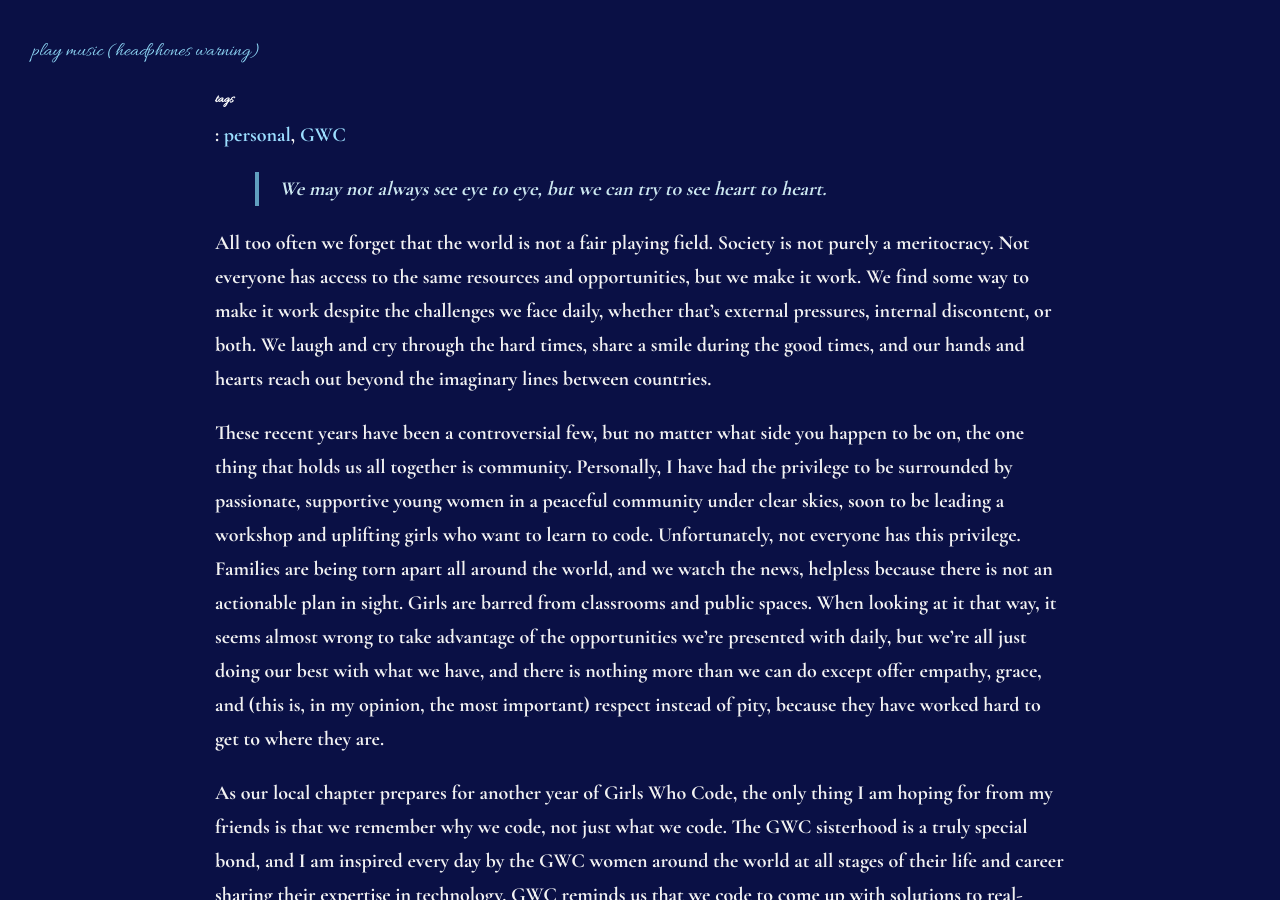
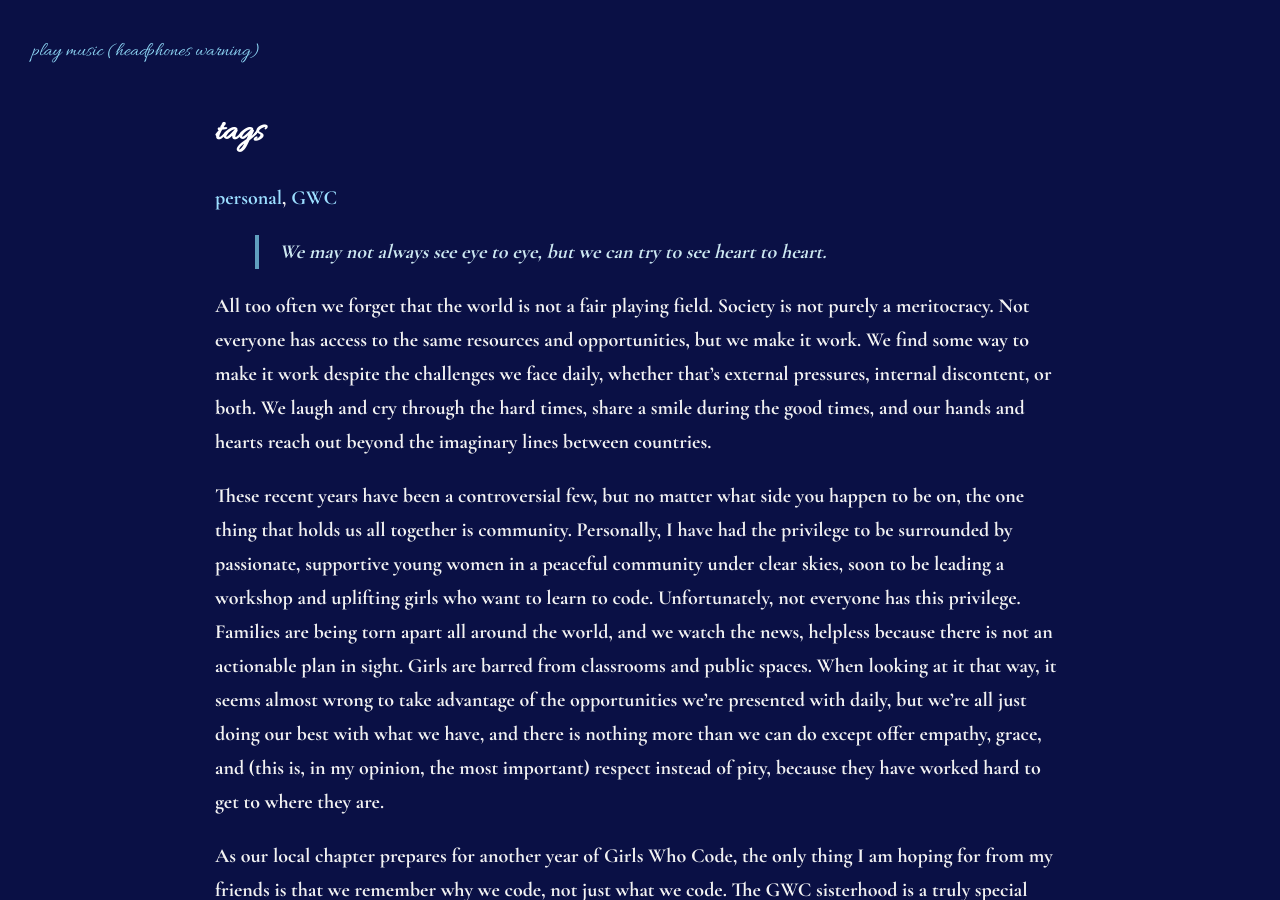
Before and after one commit to leucinemymind/leucinemymind.github.io, a Jekyll site: the page built from _posts/2025-06-30-gwc.md, in a window 1280 px wide and 900 px high. Built offline with Jekyll 4.4.1, drawn with Linux system fonts in a browser that asks for light colours; our own code applies the rules of GitHub Pages for plain Markdown files.

Commit message:
still fixing tags

```diff
--- a/_layouts/default.html
+++ b/_layouts/default.html
@@ -21,7 +21,7 @@
   <main>
     {% if page.tags %}
   <p>
-    <h6>tags</h6>:
+    <h3>tags</h3>
     {% for tag in page.tags %}
       <span style="color:#9cdeff">{{ tag }}</span>{% if forloop.last == false %}, {% endif %}
     {% endfor %}
```
